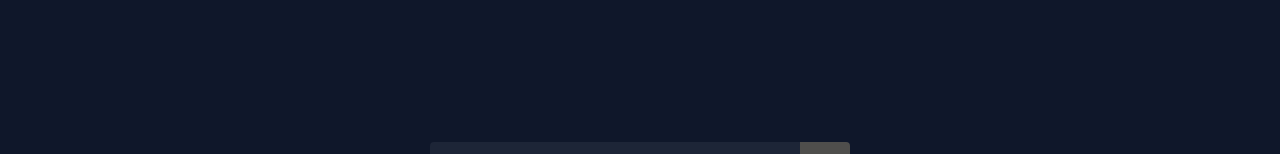
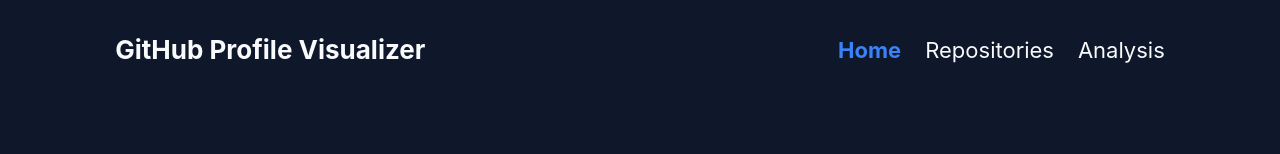
Before and after one commit to RakSagaTech/github_profile_visualizer, a React (Create React App) app: page / in a window 1280 px wide. Shown: the top 154 px of the page. Built offline with nearby package versions, Linux system fonts and the light colour scheme; a web font is replaced by a local one.

Commit message:
add Header component with context-based menu toggle and active route highlighting

```diff
--- a/src/App.js
+++ b/src/App.js
@@ -1,15 +1,33 @@
 import {Component} from 'react'
 import {Switch, Route} from 'react-router-dom'
 import Home from './components/Home'
-
+import HeaderContext from './context/HeaderContext'
 import './App.css'
 
 class App extends Component {
+  state = {
+    showMenuOptions: false,
+  }
+
+  toggleMenuOptions = () => {
+    this.setState(prevState => ({
+      showMenuOptions: !prevState.showMenuOptions,
+    }))
+  }
+
   render() {
+    const {showMenuOptions} = this.state
     return (
-      <Switch>
-        <Route exact path="/" component={Home} />
-      </Switch>
+      <HeaderContext.Provider
+        value={{
+          showMenuOptions,
+          toggleMenuOptions: this.toggleMenuOptions,
+        }}
+      >
+        <Switch>
+          <Route exact path="/" component={Home} />
+        </Switch>
+      </HeaderContext.Provider>
     )
   }
 }
--- /dev/null
+++ b/src/components/Header/index.css
@@ -0,0 +1,167 @@
+.nav-bar-container {
+  width: 100vw;
+}
+
+.title-hamburger-container {
+  display: flex;
+  justify-content: space-between;
+  align-items: center;
+  width: 90vw;
+  margin: auto;
+  padding: 4px 0px;
+}
+
+@media screen and (min-width: 576px) {
+  .title-hamburger-container {
+    width: 86vw;
+    padding: 10px 0px;
+  }
+}
+
+@media screen and (min-width: 768px) {
+  .title-hamburger-container {
+    width: 82vw;
+    padding: 12px 0px;
+  }
+}
+
+.nav-link {
+  text-decoration: none;
+}
+
+.header-title {
+  font-size: 12px;
+  font-weight: 700;
+  line-height: 24px;
+  color: #f8fafc;
+}
+
+@media screen and (min-width: 576px) {
+  .header-title {
+    font-size: 16px;
+  }
+}
+
+@media screen and (min-width: 768px) {
+  .header-title {
+    font-size: 20px;
+    line-height: 32px;
+  }
+}
+
+@media screen and (min-width: 992px) {
+  .header-title {
+    font-size: 26px;
+  }
+}
+
+.hamburger-btn {
+  background-color: transparent;
+  border: none;
+  outline: none;
+  cursor: pointer;
+  width: 20px;
+  height: 20px;
+  display: flex;
+  align-items: center;
+  justify-content: center;
+}
+
+@media screen and (min-width: 576px) {
+  .hamburger-btn {
+    width: 26px;
+    height: 26px;
+  }
+}
+
+@media screen and (min-width: 768px) {
+  .hamburger-btn {
+    display: none;
+  }
+}
+
+.hamburger-img {
+  width: 20px;
+  height: 20px;
+}
+
+@media screen and (min-width: 576px) {
+  .hamburger-img {
+    width: 26px;
+    height: 26px;
+  }
+}
+
+.menu-options-lg {
+  display: none;
+}
+
+@media screen and (min-width: 768px) {
+  .menu-options-lg {
+    display: block;
+  }
+}
+
+.menu-options-list {
+  display: flex;
+  flex-direction: column;
+  justify-content: flex-start;
+  align-items: flex-start;
+  list-style-type: none;
+  margin: auto;
+  width: 90vw;
+  padding: 0px;
+}
+
+@media screen and (min-width: 576px) {
+  .menu-options-list {
+    width: 86vw;
+  }
+}
+
+@media screen and (min-width: 768px) {
+  .menu-options-list {
+    flex-direction: row;
+    align-items: center;
+    justify-content: flex-end;
+    width: 100%;
+  }
+}
+
+.menu-item {
+  margin-bottom: 14px;
+  font-size: 12px;
+}
+
+@media screen and (min-width: 576px) {
+  .menu-item {
+    font-size: 16px;
+    margin-bottom: 16px;
+  }
+}
+
+@media screen and (min-width: 768px) {
+  .menu-item {
+    display: flex;
+    margin-left: 20px;
+    margin-bottom: 0px;
+    padding: 0px;
+    font-size: 18px;
+  }
+}
+
+@media screen and (min-width: 992px) {
+  .menu-item {
+    font-size: 22px;
+    margin-left: 24px;
+  }
+}
+
+.active {
+  color: #3b82f6;
+  font-weight: bold;
+}
+
+.inactive {
+  color: #f8fafc;
+}
--- /dev/null
+++ b/src/components/Header/index.js
@@ -0,0 +1,74 @@
+import {Link, withRouter} from 'react-router-dom'
+import HeaderContext from '../../context/HeaderContext'
+
+import './index.css'
+
+export const menuOptionsList = [
+  {
+    menu: 'Home',
+    label: 'HOME',
+    path: '/',
+  },
+  {
+    menu: 'Repositories',
+    label: 'REPOSITORIES',
+    path: '/repositories',
+  },
+  {
+    menu: 'Analysis',
+    label: 'ANALYSIS',
+    path: '/analysis',
+  },
+]
+
+const Header = props => {
+  const {history} = props
+  const {pathname} = history.location
+  const renderMenuOptionsList = () => (
+    <ul className="menu-options-list">
+      {menuOptionsList.map(eachOption => {
+        const itemClass = pathname === eachOption.path ? 'active' : ' inactive'
+        return (
+          <li key={eachOption.label} className="menu-item">
+            <Link to={eachOption.path} className={`${itemClass} nav-link`}>
+              {eachOption.menu}
+            </Link>
+          </li>
+        )
+      })}
+    </ul>
+  )
+
+  return (
+    <HeaderContext.Consumer>
+      {value => {
+        const {showMenuOptions, toggleMenuOptions} = value
+        return (
+          <nav className="nav-bar-container">
+            <div className="title-hamburger-container">
+              <Link to="/" className="nav-link">
+                <h1 className="header-title">GitHub Profile Visualizer</h1>
+              </Link>
+
+              <button
+                type="button"
+                className="hamburger-btn"
+                onClick={toggleMenuOptions}
+              >
+                <img
+                  src="https://res.cloudinary.com/degvq1cfc/image/upload/v1769661552/menu_img_su3fby.png"
+                  alt="hamburger"
+                  className="hamburger-img"
+                />
+              </button>
+              <div className="menu-options-lg">{renderMenuOptionsList()}</div>
+            </div>
+            {showMenuOptions && renderMenuOptionsList()}
+          </nav>
+        )
+      }}
+    </HeaderContext.Consumer>
+  )
+}
+
+export default withRouter(Header)
--- a/src/components/Home/index.css
+++ b/src/components/Home/index.css
@@ -374,3 +374,13 @@
     font-size: 25px;
   }
 }
+
+.home-header {
+  display: none;
+}
+
+@media screen and (min-width: 768px) {
+  .home-header {
+    display: block;
+  }
+}
--- a/src/components/Home/index.js
+++ b/src/components/Home/index.js
@@ -1,6 +1,7 @@
 import {Component} from 'react'
 import {HiOutlineSearch} from 'react-icons/hi'
 import Loader from 'react-loader-spinner'
+import Header from '../Header'
 
 import './index.css'
 
@@ -15,11 +16,48 @@ class Home extends Component {
   state = {
     apiStatus: apiStatusConstants.initial,
     showErr: false,
+    failurePage: false,
     username: '',
+    profileData: [],
   }
 
+  getProfileData = data => ({
+    avatarUrl: data.avatar_url,
+    bio: data.bio,
+    blog: data.blog,
+    company: data.company,
+    createdAt: data.created_at,
+    email: data.email,
+    eventsUrl: data.events_url,
+    followers: data.followers,
+    followersUrl: data.followers_url,
+    following: data.following,
+    followingUrl: data.following_url,
+    gistsUrl: data.gists_url,
+    gravatarId: data.gravatar_id,
+    hireable: data.hireable,
+    htmlUrl: data.html_url,
+    id: data.id,
+    location: data.location,
+    login: data.login,
+    name: data.name,
+    nodeId: data.node_id,
+    organizationsUrl: data.organizations_url,
+    publicGists: data.public_gists,
+    publicRepos: data.public_repos,
+    receivedEventsUrl: data.received_events_url,
+    reposUrl: data.repos_url,
+    siteAdmin: data.site_admin,
+    starredUrl: data.starred_url,
+    subscriptionsUrl: data.subscriptions_url,
+    twitterUsername: data.twitter_username,
+    type: data.type,
+    updatedAt: data.updated_at,
+    url: data.url,
+  })
+
   fetchProfileData = async () => {
-    const username = localStorage.getItem('username')
+    const {username} = this.state
     this.setState({
       apiStatus: apiStatusConstants.inProgress,
     })
@@ -33,13 +71,17 @@ class Home extends Component {
       const response = await fetch(apiUrl, options)
       if (response.ok) {
         const data = await response.json()
+        const formattedData = this.getProfileData(data)
         this.setState({
           apiStatus: apiStatusConstants.success,
+          profileData: formattedData,
         })
+        localStorage.setItem('username', username)
       } else {
         this.setState({
           apiStatus: apiStatusConstants.failure,
           showErr: true,
+          failurePage: true,
           username: '',
         })
         localStorage.removeItem('username')
@@ -48,6 +90,7 @@ class Home extends Component {
       this.setState({
         apiStatus: apiStatusConstants.failure,
         showErr: true,
+        failurePage: true,
         username: '',
       })
       localStorage.removeItem('username')
@@ -55,16 +98,12 @@ class Home extends Component {
   }
 
   onClickTryAgain = () => {
-    const {username} = this.state
-    if (username.trim() === '') {
-      this.setState({
-        apiStatus: apiStatusConstants.failure,
-        showErr: true,
-      })
-    } else {
-      localStorage.setItem('username', username)
-      this.fetchProfileData()
-    }
+    this.setState(
+      {
+        failurePage: false,
+      },
+      this.fetchProfileData,
+    )
   }
 
   onClickSearch = () => {
@@ -75,7 +114,6 @@ class Home extends Component {
         showErr: true,
       })
     } else {
-      localStorage.setItem('username', username)
       this.fetchProfileData()
     }
   }
@@ -87,7 +125,7 @@ class Home extends Component {
   }
 
   renderSearchInput = () => {
-    const {showErr, username} = this.state
+    const {showErr, username, failurePage} = this.state
     const inputClass = showErr ? 'search-input search-failure' : 'search-input'
     return (
       <>
@@ -106,6 +144,7 @@ class Home extends Component {
             data-testid="searchButton"
             className="search-btn"
             onClick={this.onClickSearch}
+            disabled={failurePage}
           >
             <HiOutlineSearch className="search-icon" />
           </button>
@@ -117,6 +156,9 @@ class Home extends Component {
 
   renderFailurePageView = () => (
     <div className="landingpage-container">
+      <div className="home-header">
+        <Header />
+      </div>
       <div className="search-image-container">
         {this.renderSearchInput()}
         <h1 className="failure-title">GitHub Profile Visualizer</h1>
@@ -147,6 +189,9 @@ class Home extends Component {
 
   renderLandingPageView = () => (
     <div className="landingpage-container">
+      <div className="home-header">
+        <Header />
+      </div>
       <div className="search-image-container">
         {this.renderSearchInput()}
         <h1 className="home-title">GitHub Profile Visualizer</h1>
--- /dev/null
+++ b/src/context/HeaderContext.js
@@ -0,0 +1,8 @@
+import React from 'react'
+
+const HeaderContext = React.createContext({
+  showMenuOptions: false,
+  toggleMenuOptions: () => {},
+})
+
+export default HeaderContext
```
Also changed, not shown: .projectConfig.json.
